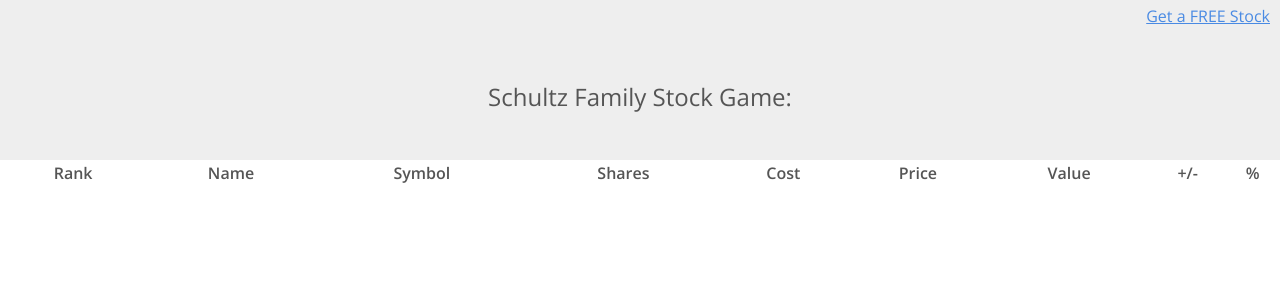
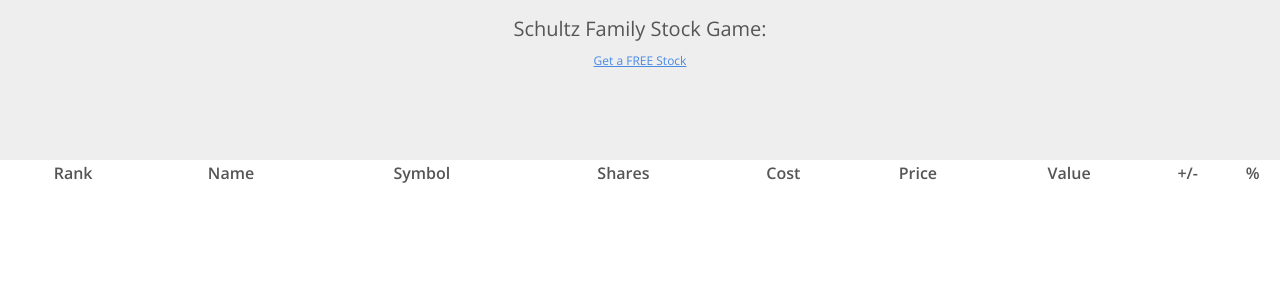
Before and after one commit to nealdeters/schultz-stock-game, a PHP site: page /index.html in a window 1280 px wide. Shown: the top 300 px of the page. Run offline with PHP 8.4, Linux system fonts and the light colour scheme; lists and menus that the app fills with data are empty; some libraries are stand-ins or nearby versions.

Commit message:
style changes to the header

```diff
--- a/index.html
+++ b/index.html
@@ -11,8 +11,6 @@
     <body>
 
         <div class="top">
-            <a href="http://share.robinhood.com/neald9" class="robinhood_signup" target="_blank">Get a FREE Stock</a>
-
             <div class="header">
                 <div class="header__title">
                     Schultz Family Stock Game:
@@ -20,6 +18,7 @@
 
                 <div class="header__value"></div>
             </div>
+            <a href="http://share.robinhood.com/neald9" class="robinhood_signup" target="_blank">Get a FREE Stock</a>
         </div>
 
 
--- a/style.css
+++ b/style.css
@@ -49,22 +49,20 @@ body {
 }
 
 .robinhood_signup {
-    position: relative;
-    float: right;
-    margin: 5px 10px 5px 10px;
+    text-align: center;
+    display: block;
+    font-size: 12px;
 }
 
 .header {
     position: relative;
-    width: 350px;
-    top: 60%;
-    left: 50%;
-    transform: translate(-50%, -50%);
+    margin: auto;
+    padding-top: 15px;
     color: #fff;
 }
 
 .header__title {
-    font-size: 24px;
+    font-size: 20px;
     text-align: center;
     margin-bottom: 10px;
     font-weight: 300;
@@ -75,7 +73,7 @@ body {
     font-weight: 300;
     font-size: 40px;
     text-align: center;
-    margin-bottom: 25px;
+    margin-bottom: 5px;
     letter-spacing: 2px;
 }
 
```
